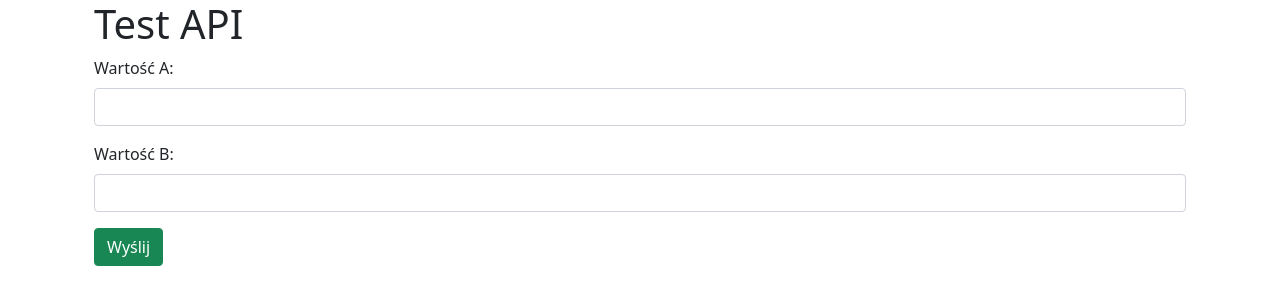
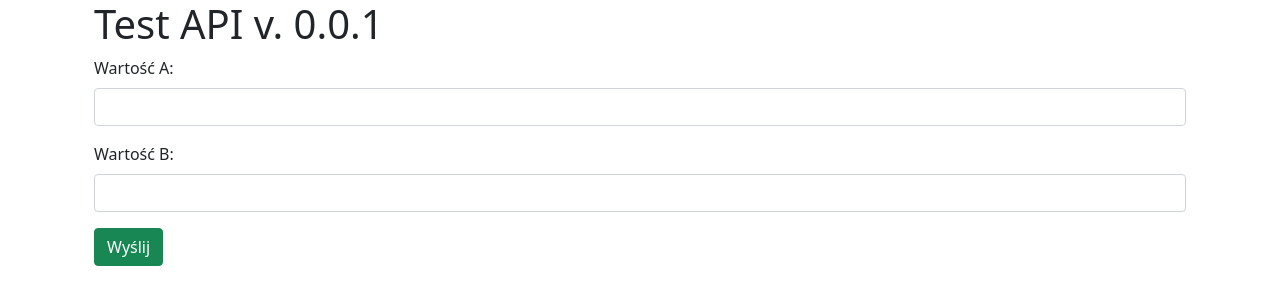
Before and after one commit to wowvaqa/engclcfe, a React (Create React App) app: page / in a window 1280 px wide. Shown: the top 304 px of the page. Built offline with nearby package versions, Linux system fonts and the light colour scheme.

Commit message:
Labale version info

```diff
--- a/src/views/HomeView.js
+++ b/src/views/HomeView.js
@@ -47,7 +47,7 @@ const HomeView = () => {
   return (
     <>
       <Container>
-        <h1>Test API</h1>
+        <h1>Test API v. 0.0.1</h1>
       </Container>
 
       <Container>
```
